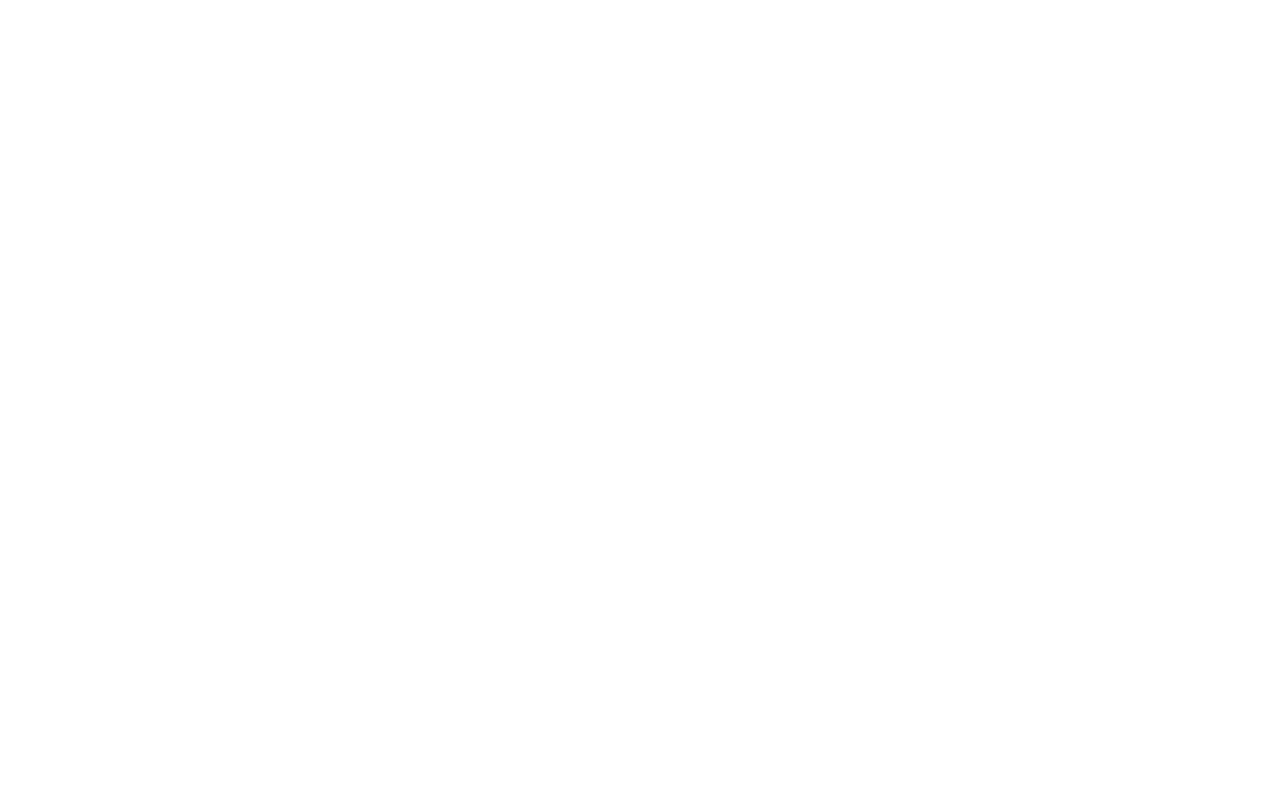
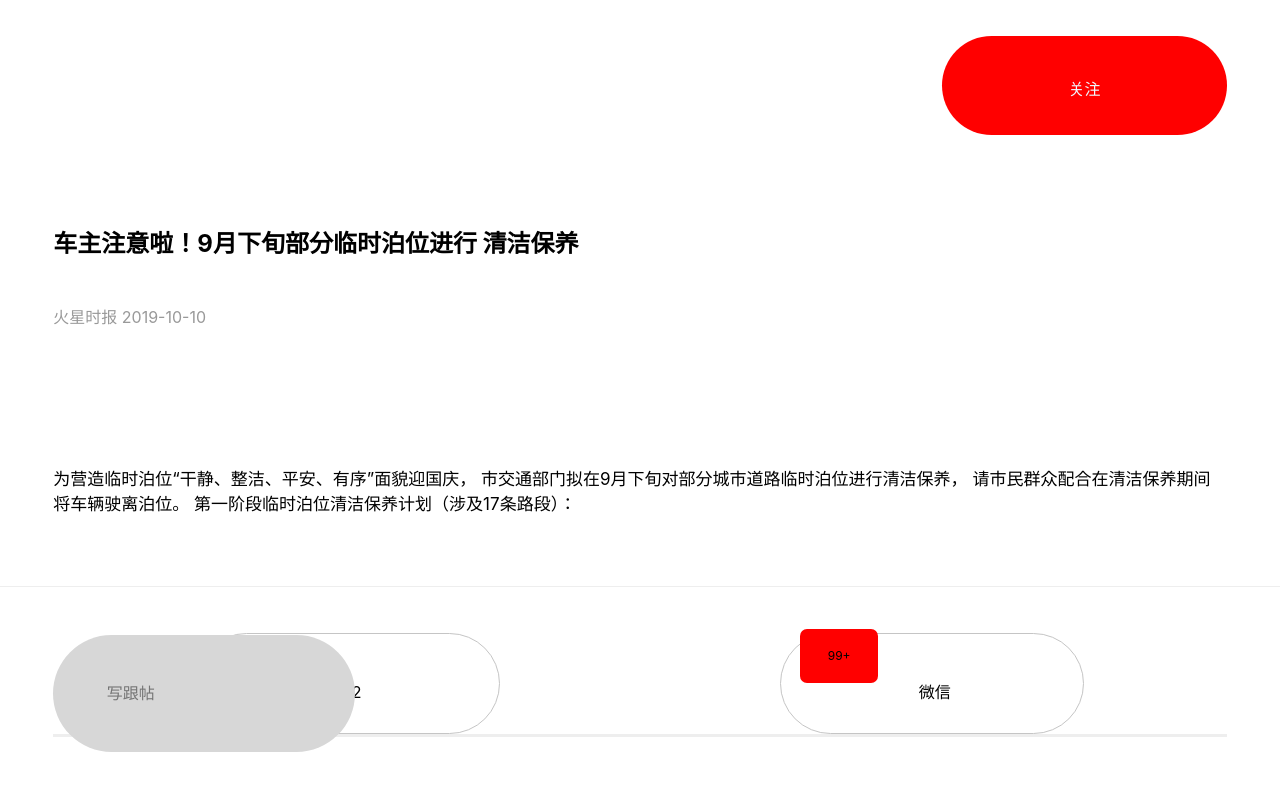
Before and after one commit to 18664793465/huangjie, a Vue app: page /news_detail/1 in a window 1280 px wide. Shown: the top 790 px of the page. Built offline with nearby package versions, Linux system fonts and the light colour scheme; a small style sheet from the web is missing.

Commit message:
新闻详情静态页面提交

```diff
--- a/src/components/Positem1.vue
+++ b/src/components/Positem1.vue
@@ -1,5 +1,6 @@
 <template>
-   <div class="myfavoite">
+  <router-link :to="`/news_detail/{{data.id}}`">
+     <div class="myfavoite">
       <div>
         <div class="fontszi">
           {{data.title}}
@@ -11,6 +12,7 @@
         <img :src="$axios.defaults.baseURL + data.cover[0].url" alt />
       </div>
     </div>
+  </router-link>
 </template>
 
 <script>
--- a/src/components/Positem2.vue
+++ b/src/components/Positem2.vue
@@ -1,4 +1,5 @@
 <template>
+<router-link :to="`/news_detail/{{data.id}}`">
   <div>
     <div class="t1">
       <div>
@@ -11,6 +12,7 @@
       <div class="t3">{{data.user.nickname}} {{data.comment_length}}跟帖</div>
     </div>
   </div>
+</router-link>
 </template>
 
 <script>
--- a/src/components/Positem3.vue
+++ b/src/components/Positem3.vue
@@ -1,4 +1,5 @@
 <template>
+<router-link :to="`/news_detail/{{data.id}}`">
   <div>
     <div class="ps">
       <div class="p1">
@@ -16,6 +17,7 @@
       <div class="p3">{{data.user.nickname}} {{data.comment_length}}跟帖</div>
     </div>
   </div>
+</router-link>
 </template>
 
 <script>
--- a/src/router/index.js
+++ b/src/router/index.js
@@ -55,6 +55,10 @@
   {
     path: "/management",
     component: () => import("@/views/Management")
+  },
+  {
+    path: "/news_detail/:id",
+    component: () => import("@/views/News_detail")
   }
 ];
 
--- /dev/null
+++ b/src/views/News_detail.vue
@@ -0,0 +1,167 @@
+<template>
+  <div class="w">
+    <!-- 关注部分 -->
+    <div class="nav_logo">
+      <div>
+        <span class="iconfont iconjiantou"></span>
+        <span class="iconfont iconnew"></span>
+      </div>
+      <div class="attention">关注</div>
+    </div>
+    <!-- 新闻标题部分 -->
+    <div class="title">
+      <h2>
+        车主注意啦！9月下旬部分临时泊位进行
+        清洁保养
+      </h2>
+      <div class="txt_time">火星时报 2019-10-10</div>
+    </div>
+    <!-- 新闻内容部分 -->
+    <div class="conent">
+      <p>
+        为营造临时泊位“干静、整洁、平安、有序”面貌迎国庆，
+        市交通部门拟在9月下旬对部分城市道路临时泊位进行清洁保养，
+        请市民群众配合在清洁保养期间将车辆驶离泊位。
+        第一阶段临时泊位清洁保养计划（涉及17条路段）：
+      </p>
+    </div>
+    <!-- 点赞和微信分享 -->
+    <div class="share">
+      <span class="iconfont icondianzan">
+        <i>112</i>
+      </span>
+      <span class="iconfont iconweixin">
+        <i>微信</i>
+      </span>
+    </div>
+    <!-- 底部跟帖部分 -->
+    <div class="sktone">
+      <div class="follow-up">
+        <div class="txts-input">
+          <input type="text" class="shk" placeholder="写跟帖" />
+        </div>
+        <span class="iconfont iconpinglun-"></span>
+        <span class="iconfont iconshoucang"></span>
+        <span class="iconfont iconfenxiang"></span>
+        <div class="gtwo">99+</div>
+      </div>
+    </div>
+  </div>
+</template>
+
+<script>
+export default {};
+</script>
+
+<style scoped lang='less'>
+.w {
+  padding: 0 15/360 * 100vw;
+
+  .nav_logo {
+    padding-top: 10/360 * 100vw;
+    display: flex;
+    justify-content: space-between;
+    .iconjiantou {
+      font-size: 18px;
+      font-weight: 700;
+    }
+    .iconnew {
+      margin-left: 30/360 * 100vw;
+      display: inline-block;
+      transform: scale(4.3);
+    }
+    .attention {
+      width: 80/360 * 100vw;
+      height: 28/360 * 100vw;
+      background: red;
+      text-align: center;
+      line-height: 30/360 * 100vw;
+      color: aliceblue;
+      border-radius: 30/360 * 100vw;
+    }
+  }
+  .title {
+    margin: 25/360 * 100vw 0;
+
+    .txt_time {
+      line-height: 33/360 * 100vw;
+      color: #999;
+    }
+  }
+  .conent {
+    p {
+      font-size: 17px;
+    }
+  }
+  .share {
+    display: flex;
+    border-bottom: 3px solid #eee;
+    margin: 33/360 * 100vw 0;
+    justify-content: space-between;
+    padding: 0 40/360 * 100vw;
+    .icondianzan,
+    .iconweixin {
+      width: 85/360 * 100vw;
+      height: 28/360 * 100vw;
+      border: 1px solid #c5c5c5;
+      line-height: 33/360 * 100vw;
+      text-align: center;
+      border-radius: 33/360 * 100vw;
+      i {
+        margin-left: 5px;
+      }
+    }
+    .iconweixin {
+      color: #40d340;
+      i {
+        margin-left: 5px;
+        color: #000;
+      }
+    }
+  }
+  .sktone {
+    position: fixed;
+    bottom: 0;
+    left: 0;
+    right: 0;
+    .follow-up {
+      display: flex;
+      position: relative;
+      border-top: 1px solid #eee;
+      height: 60/360 * 100vw;
+      width: 100%;
+      justify-content: space-between;
+      align-items: center;
+      .txts-input {
+        input {
+          flex-basis: 40%;
+          height: 33/360 * 100vw;
+          border: 0;
+          background: #d7d7d7;
+          border-radius: 33/360 * 100vw;
+          padding-left: 15/360 * 100vw;
+          margin-left: 15/360 * 100vw;
+        }
+      }
+      span {
+        font-size: 27px;
+      }
+      span:nth-child(4) {
+        margin-right: 15/360 * 100vw;
+      }
+      .gtwo{
+position: absolute;
+top: 12/360 * 100vw;
+left: 225/360 * 100vw;
+width: 22/360 * 100vw;
+height: 15/360 * 100vw;
+background: red;
+border-radius: 7px;
+text-align: center;
+line-height: 15/360 * 100vw;
+font-size: 12px;
+      }
+    }
+  }
+}
+</style>
--- a/src/views/Search.vue
+++ b/src/views/Search.vue
@@ -1,43 +1,33 @@
 <template>
-  <div>
+  <div class="w">
     <!-- 搜索条 -->
     <div class="search">
       <div>
-        <span class="iconfont iconjiantou"></span>
+        <span class="iconfont iconjiantou" @click="$router.back()"></span>
       </div>
       <div class="search_input">
         <span class="iconfont iconsearch"></span>
-        <input type="text" />
+        <input type="text" v-model="value" autofocus placeholder="请输入搜索关键字" @keyup.enter="haneldScarch" />
       </div>
-      <div>搜索</div>
+      <div @click="haneldScarch">搜索</div>
     </div>
     <!-- 搜索词条容器 -->
-    <div class="entry_list">
-      <div class="hot_news">
-        <p>瑞幸咖啡发布道歉声明</p>
-        <span class="iconfont iconjiantou1"></span>
+    <div class="entry_list" v-if="a">
+      <div  v-for="(item,index) in list " :key="index">
+        <positem1 :data="item" v-if="item.type==1 && item.cover.length <3" />
+        <positem2 :data="item" v-if="item.type==1 && item.cover.length >=3" />
+        <positem3 :data="item" v-if="item.type==2 " />
       </div>
-      <div class="hot_news">
-        <p>瑞幸咖啡发布道歉声明</p>
-        <span class="iconfont iconjiantou1"></span>
-      </div>
-      <div class="hot_news">
-        <p>瑞幸咖啡发布道歉声明</p>
-        <span class="iconfont iconjiantou1"></span>
-      </div>
+      <div class="enemty" v-if="list.length===0"> 没有找到你想要的内容</div>
     </div>
     <!-- 历史记录 -->
     <div class="historic_records">
+      <div class="jilv">
         <h3>历史记录</h3>
+        <span class="iconfont iconicon-test" @click="disappear"></span>
+      </div>
       <div class="take_notes">
-        <span>美女</span>
-        <span>美女</span>
-        <span>美女美美美美美美女美美美美女美美美美美美女美美美</span>
-        <span>美女</span>
-        <span>美女美</span>
-        <span>美女美美美</span>
-        <span>美女</span>
-        <span>美女</span>
+        <span v-for="(item,index) in historic" @click="haneldList(item)" :key="index">{{item}}</span>
       </div>
     </div>
     <!-- 热门搜索 -->
@@ -56,12 +46,67 @@
 </template>
 
 <script>
+import positem1 from "@/components/Positem1";
+import positem2 from "@/components/Positem2";
+import positem3 from "@/components/Positem3";
 export default {
-  components: {}
+  data() {
+    return {
+      value: [],
+      historic: JSON.parse(localStorage.getItem("historic")) || [],
+      a: false,
+      list: []
+    };
+  },
+  watch: {
+    value() {
+      if (this.value == "") {
+        this.list = [];
+        this.a = false;
+      }
+    }
+  },
+  components: {
+    positem1,
+    positem2,
+    positem3
+  },
+  methods: {
+    haneldScarch() {
+      if (this.value == "") return;
+      this.historic.unshift(this.value);
+      this.historic = [...new Set(this.historic)];
+      localStorage.setItem("historic", JSON.stringify(this.historic));
+      this.getSearch();
+    },
+    disappear() {
+      this.historic = [];
+      localStorage.removeItem("historic");
+    },
+    haneldList(item) {
+      this.value = item;
+    },
+    getSearch() {
+      //搜索接口的封装
+      this.$axios({
+        url: "post_search",
+        params: {
+          keyword: this.value
+        }
+      }).then(res => {
+        const { data } = res.data;
+        this.list = data;
+        this.a = true;
+      });
+    }
+  }
 };
 </script>
 
 <style scoped lang='less'>
+.w {
+  height: 100%;
+
   .search {
     display: flex;
     margin: 10/360 * 100vw;
@@ -86,13 +131,17 @@
         border: 0;
       }
       .iconsearch {
-      margin-right: 15/360 * 100vw;
+        margin-right: 10/360 * 100vw;
       }
     }
   }
   .historic_records {
     margin: 20/360 * 100vw 10/360 * 100vw;
     border-bottom: 1px solid #999;
+    .jilv {
+      display: flex;
+      justify-content: space-between;
+    }
     .take_notes {
       display: flex;
       flex-wrap: wrap;
@@ -123,19 +172,16 @@
     }
   }
   .entry_list {
-  position: fixed;
+    position: absolute;
     background: #fff;
     top: 60/360 * 100vw;
     left: 0;
     bottom: 0;
     right: 0;
-  padding:  10/360 * 100vw;
-  .hot_news{
-    display: flex;
-    line-height: 48/360 * 100vw;
-    border-bottom: 1px solid  #dfdfdf;
-    p{
-      flex: 1;
+    padding: 10/360 * 100vw;
+    .enemty{
+      text-align: center;
+      color:#999;
     }
   }
 }
```
Lines whose indentation alone changed are shown as unchanged.
